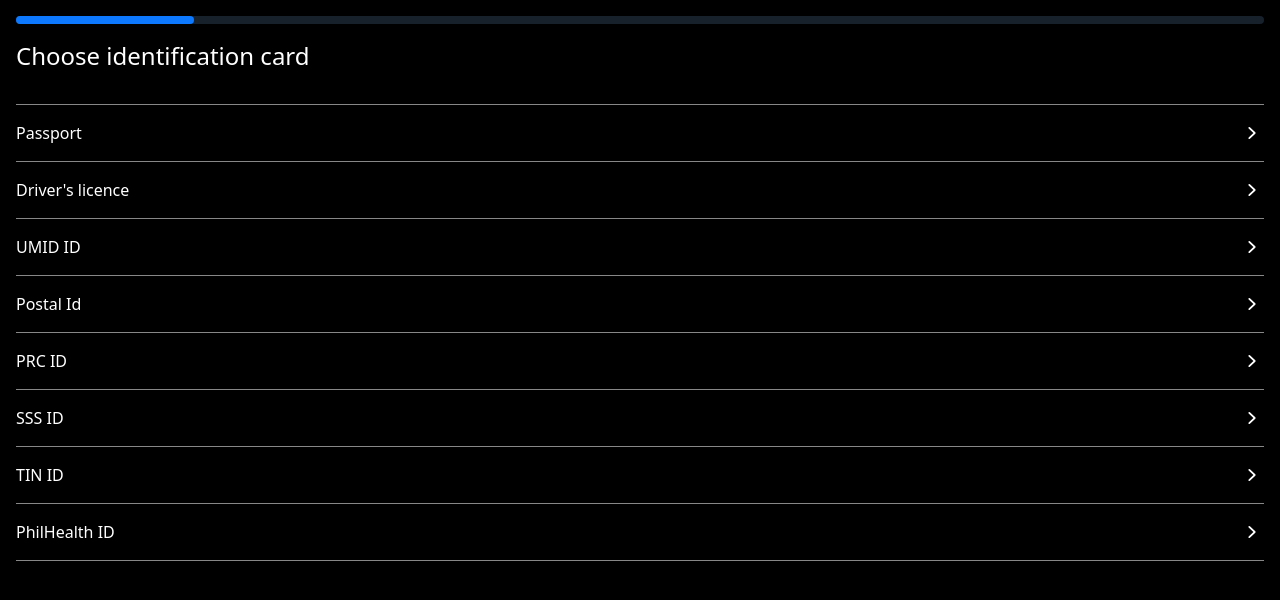
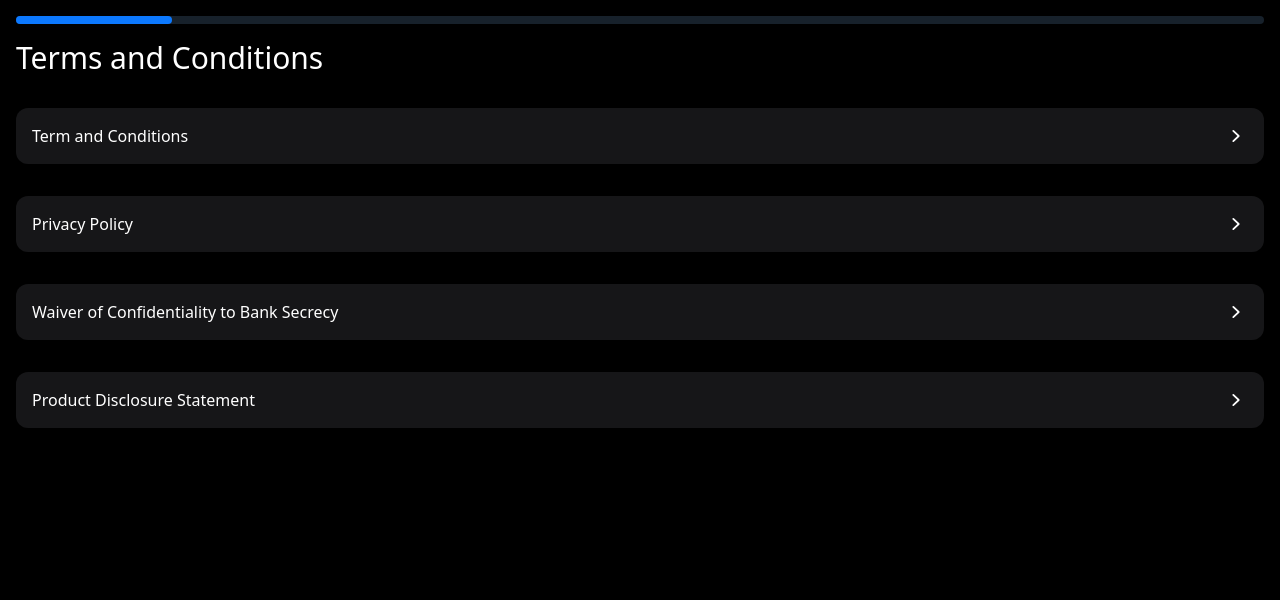
Before and after one commit to Edweis/tulover, a React (Vite) app: page /kyc/steps/terms-conditions in a window 1280 px wide. Before the commit this address led to /kyc/steps/id-type. Shown: the top 600 px of the page. Built offline with nearby package versions, Linux system fonts and the light colour scheme; a web font is replaced by a local one.

Commit message:
term and cond

```diff
--- a/src/App/KYC/Form.tsx
+++ b/src/App/KYC/Form.tsx
@@ -23,7 +23,7 @@ export default function Form(props: { nextUri: string }) {
           <InputText itemType="text" placeholder="John" />
         </Label>
         <Label label="Middle Name, if any">
-          <InputText itemType="text" placeholder="Pastirma" />
+          <InputText itemType="text" placeholder="Pierre" />
         </Label>
         <Label label="Last Name">
           <InputText itemType="text" placeholder="Pastirma" />
--- /dev/null
+++ b/src/App/KYC/Terms.tsx
@@ -0,0 +1,60 @@
+import { ChevronRightIcon } from '@heroicons/react/20/solid';
+import { CheckIcon, TrashIcon } from '@heroicons/react/24/solid';
+import { useContext, useRef, useState } from 'react';
+import { Link, useNavigate } from 'react-router-dom';
+import SignatureCanvas from 'react-signature-canvas';
+import Card from '../../components/Card.js';
+import { kycContext } from './context.js';
+
+export default function Terms(props: { nextUri: string }) {
+  const updateKyc = useContext(kycContext);
+  const navigate = useNavigate();
+  const ref = useRef();
+  const [show, setShow] = useState(false);
+  console.log({ ref });
+  return (
+    <div className="grid gap-8">
+      <h3 className="text-3xl">Terms and Conditions</h3>
+      <Card>
+        <a
+          href="https://www.netbank.ph/terms-and-conditions-ii"
+          target="_blank"
+          className="flex justify-between"
+        >
+          Term and Conditions
+          <ChevronRightIcon className="inline h-6" />
+        </a>
+      </Card>
+      <Card>
+        <a
+          href="https://www.netbank.ph/privacy-policy-ii"
+          target="_blank"
+          className="flex justify-between"
+        >
+          Privacy Policy
+          <ChevronRightIcon className="inline h-6" />
+        </a>
+      </Card>
+      <Card>
+        <a
+          href="https://docs.google.com/document/d/1K_Tn2mZM36NhUrfVGqoem0kHlkHMAe-F/edit?usp=share_link&ouid=103936378497683470189&rtpof=true&sd=true"
+          target="_blank"
+          className="flex justify-between"
+        >
+          Waiver of Confidentiality to Bank Secrecy
+          <ChevronRightIcon className="inline h-6" />
+        </a>
+      </Card>
+      <Card>
+        <a
+          href="https://docs.google.com/document/d/1fwIwgMlMTTAbnxUkxfHk8D27UNiFb7EO/edit?usp=share_link&ouid=103936378497683470189&rtpof=true&sd=true"
+          target="_blank"
+          className="flex justify-between"
+        >
+          Product Disclosure Statement
+          <ChevronRightIcon className="inline h-6" />
+        </a>
+      </Card>
+    </div>
+  );
+}
--- a/src/App/KYC/context.tsx
+++ b/src/App/KYC/context.tsx
@@ -34,7 +34,9 @@ export type KycData = {
     street: string;
     zip: string;
   };
+
   signatureUrl: string;
+  acceptedTC: boolean;
 };
 
 export const kycContext = createContext<(kyc: Partial<KycData>) => void>(() => {
--- a/src/App/KYC/index.tsx
+++ b/src/App/KYC/index.tsx
@@ -10,6 +10,7 @@ import Success from './Success.js';
 import Layout from './Layout.js';
 import { kycContext, KycData } from './context.js';
 import FaceScan from './FaceScan.js';
+import Terms from './Terms.js';
 
 const steps: Array<{ path: string; data: keyof KycData }> = [
   { path: 'id-type', data: 'idType' },
@@ -18,6 +19,7 @@ const steps: Array<{ path: string; data: keyof KycData }> = [
   { path: 'form', data: 'form' },
   { path: 'address', data: 'address' },
   { path: 'signature', data: 'signatureUrl' },
+  { path: 'terms-conditions', data: 'acceptedTC' },
 ];
 
 export default function KycRoutes() {
@@ -35,7 +37,11 @@ export default function KycRoutes() {
           <Route path="face-scan" element={<FaceScan nextUri="../form" />} />
           <Route path="form" element={<Form nextUri="../address" />} />
           <Route path="address" element={<Address nextUri="../signature" />} />
-          <Route path="signature" element={<Signature nextUri="xxx" />} />
+          <Route
+            path="signature"
+            element={<Signature nextUri="../terms-conditions" />}
+          />
+          <Route path="terms-conditions" element={<Terms nextUri="xxx" />} />
           <Route index path="*" element={<Navigate to="id-type" />} />
         </Route>
       </Routes>
```
